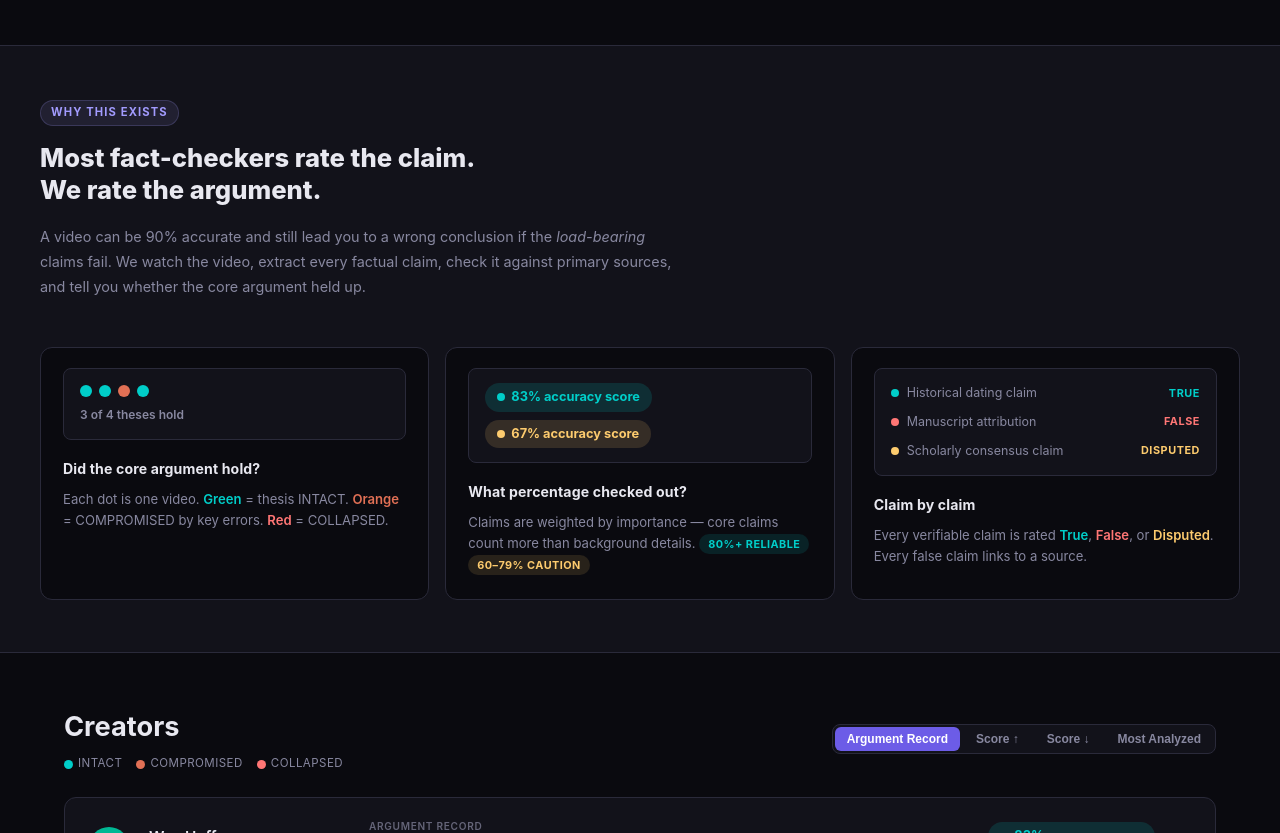
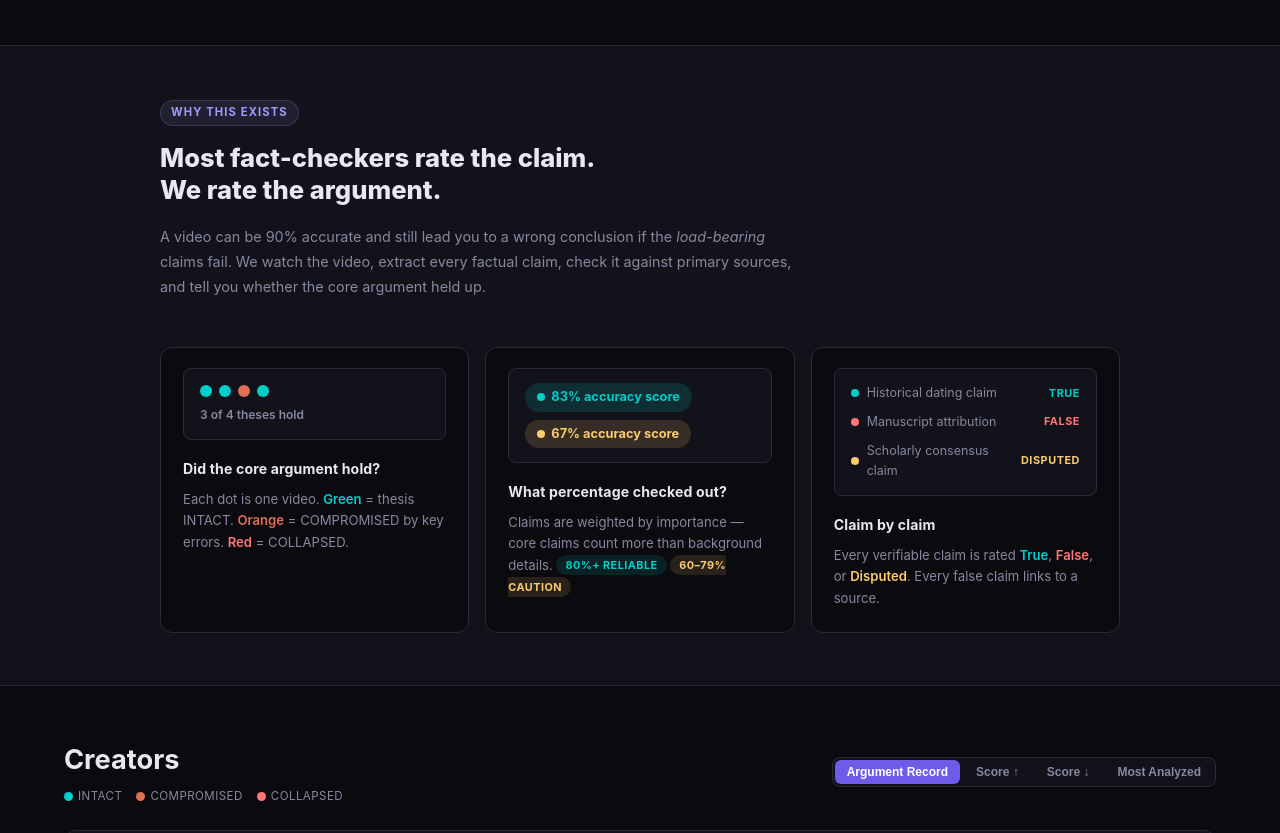
Before and after one commit to dcowan51/debate-auditor, a website: page public/index.html in a window 1280 px wide. Shown: the part 553-1386 px from the top of the page. Drawn offline with Linux system fonts and the light colour scheme.

Commit message:
Narrow explainer section to 960px (from 1200px)

```diff
--- a/public/styles.css
+++ b/public/styles.css
@@ -2300,7 +2300,7 @@ footer {
   padding: 52px 24px;
 }
 .explainer-inner {
-  max-width: var(--max-width);
+  max-width: 960px;
   margin: 0 auto;
 }
 .explainer-mission {
```
